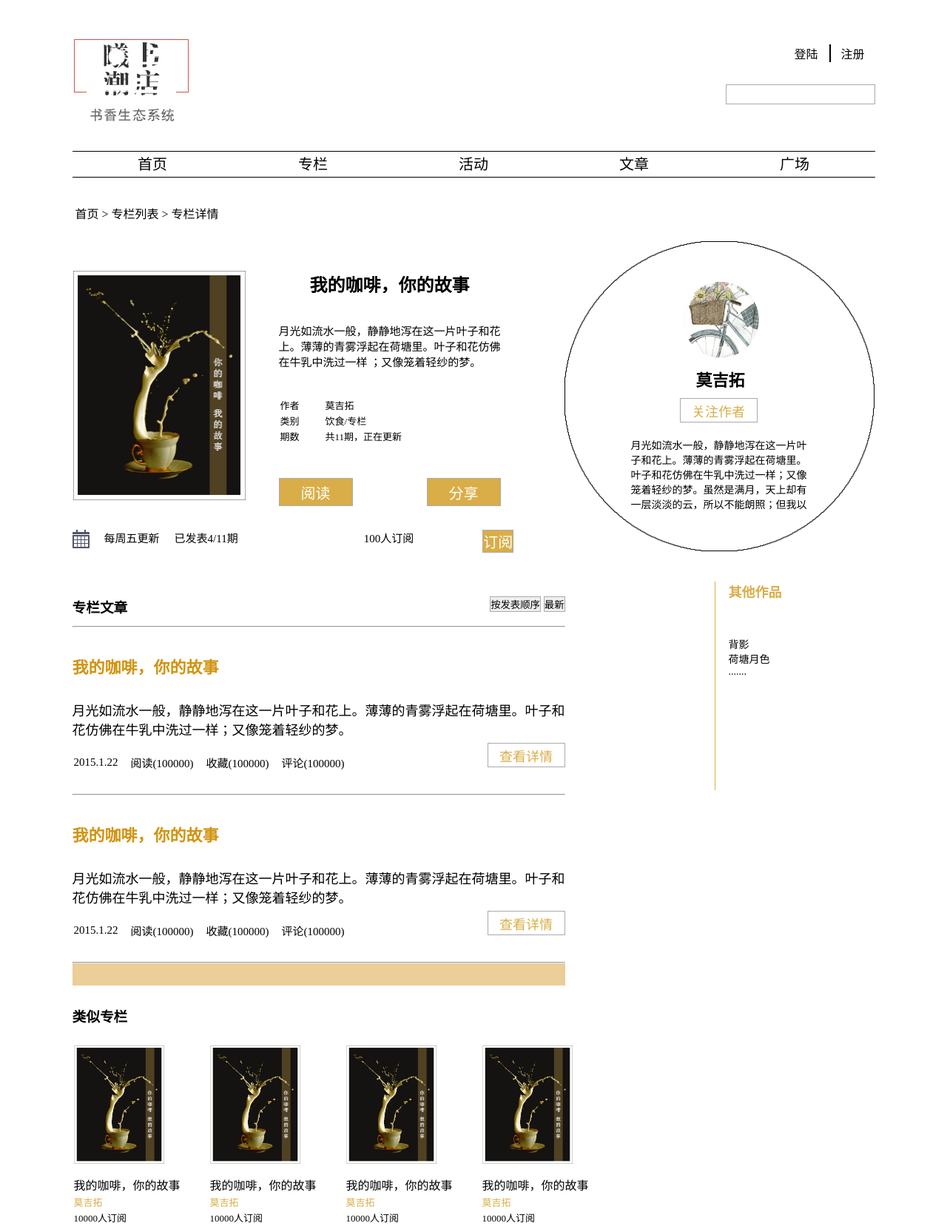
After one commit to NewBeeStudio/xichao-new, a Flask app: page /column_detail in a window 1280 px wide. The commit adds this page. Shown: the whole page at 74% size. Run offline with Flask 2, Linux system fonts and the light colour scheme; some libraries are stand-ins or nearby versions.

Commit message:
add page column-detail

```diff
--- /dev/null
+++ b/xichao/static/css/column_detail.css
@@ -0,0 +1,323 @@
+/*********************专栏介绍*********************/
+#column-info-part{
+	width: 100%;
+	height: 420px;
+	/*border: 2px solid #000000;*/
+}
+
+/*左侧信息*/
+#column-info{
+	width: 55%;
+	height: 420px;
+
+	float: left;
+	/*border: 1px solid #ff0000;*/
+}
+
+#column-name{
+	width: 100%;
+	height: 310px;
+	margin-top: 40px;
+
+	/*float: left;*/
+	/*border: 1px solid #ff0000;*/
+}
+
+
+#column-cover{
+	width: 234px;
+	height: 310px;
+
+	float: left;
+	/*border: 1px solid #000000;*/
+}
+
+#column-cover img{
+	width: 100%;
+	height: 100%;
+}
+
+#column-introduction{
+	width: 300px;
+	height: 100%;
+
+	margin-left: 45px;
+
+	float: left;
+	/*border: 1px solid #000000;*/
+}
+
+#column-introduction h2{
+	height: 30px;
+	text-align: center;
+
+	overflow: auto;
+}
+
+#column-introduction p{
+	height: 80px;
+	font-size: 15px;
+	font-family: 黑体;
+
+	margin-top: 40px;
+	overflow: auto;
+}
+
+#column-introduction table{
+	margin-top: 20px;
+	width: 300px;
+	height: 60px;
+	font-size: 13px;
+	font-family: 黑体;
+
+	overflow: auto;
+}
+
+#column-introduction input{
+	margin-top: 45px;
+
+	width: 100px;
+    height: 38px;
+
+    float: left;
+}
+
+#column-memo{
+	margin-top: 40px;
+	height: 25px;
+	width: 100%;
+
+	/*border: 1px solid #0000ff;*/
+}
+
+#column-memo *{
+	float: left;
+}
+
+#column-memo p{
+	font-family: 黑体;
+	font-size: 15px;
+	margin-left: 20px;
+
+	line-height: 25px;
+}
+
+
+/*专栏作者信息*/
+#column-auther{
+	position: relative;
+	width: 420px;
+	height: 420px;
+
+	float: right;
+	/*border: 1px solid #00ff00;*/
+}
+
+#column-auther img{
+	position: absolute;
+	width: 100%;
+	height: 100%;
+}
+
+#column-auther-inner{
+	position: absolute;
+	margin: 50px 90px 80px 90px;
+
+	width: 242px;
+	height: 300px;
+
+	/*border: 1px solid #000000;*/
+}
+
+#column-auther-inner img{
+	margin: 0 66px 0 66px;
+	width: 110px;
+	height: 110px;
+
+	/*z-index: 2;*/
+	/*border: 1px solid #000000;*/
+}
+
+#column-transparent-circle{
+	z-index: 2;
+}
+
+#column-auther-pic{
+	z-index: 1;
+	overflow: hidden;
+}
+
+#column-auther-inner h2{
+	margin: 120px 66px 0 66px;
+
+	font-family: 黑体;
+	font-size: 22px;
+
+	text-align: center;
+	overflow: auto;
+}
+
+#column-auther-inner input{
+	margin: 10px 66px 0 66px;
+	/*border: 1px solid #D9AE48;*/
+}
+
+.column-button{
+	font-family: 黑体;
+	font-size: 18px;
+
+	background-color: #ffffff;
+    color: #D9AE48;
+
+    width: 105px;
+    height: 33px;
+	text-align: center;
+}
+
+#column-auther-inner p{
+	margin-top: 20px;
+
+	height: 100px;
+	font-family: 微软雅黑;
+	font-size: 14px;
+
+	overflow: auto;
+}
+
+
+
+/**********************专栏文章信息**********************/
+#column-article-part{
+	margin-top: 40px;
+}
+
+/*左侧信息*/
+#column-article-info{
+	margin-top: 20px;
+	width: 666px;
+	float: left;
+	/*height: 1000px;*/
+	/*border: 1px solid #000000;*/
+}
+
+
+#column-title{
+	height: 40px;
+}
+
+#column-article h3{
+	margin-top: 36px;
+	margin-bottom: 30px;
+	color: #d19413;
+	font-size: 22px;
+}
+
+
+#column-article p{
+	font-family: 黑体;
+	font-size: 18px;
+}
+
+#column-article table{
+	padding-top: 20px;
+	padding-bottom: 30px;
+
+	float: left;
+	/*border: 1px solid #D9AE48;*/
+}
+
+#column-article td{
+	padding-right: 15px;
+	font-family: 黑体;
+	font-size: 15px;
+}
+
+#column-article input{
+	margin-top: 6px;
+	float: right;
+	/*border: 1px solid #D9AE48;*/
+}
+
+
+#column-article hr{
+	color: #d19413;
+
+	clear: both;
+}
+
+
+/*其他作品*/
+#column-other-works{
+	margin-left: 202px;
+
+	padding-left: 18px;
+
+	height: 282px;
+
+	float: left;
+	border-left: 1px solid #D9AE48;
+	/*border: 1px solid #D9AE48;*/
+}
+
+#column-other-works h3{
+	font-family: 黑体;
+	font-size: 18px;
+	color: #D9AE48;
+}
+
+#column-other-works ul{
+	margin-top: 48px;
+	font-family: 微软雅黑;
+	font-size: 14px;
+}
+
+
+
+
+/**********************类似专栏*********************/
+#column-related{
+	width: 666px;
+}
+
+#column-separate-block{
+	height: 30px;
+	/*border: 1px solid #000000;*/
+	background-color: #ebce98;
+}
+
+#column-related h3{
+	margin: 27px auto 25px auto;
+}
+
+#column-related td{/*
+	width: 112px;
+	height: 160px;*/
+	padding-right: 60px;
+}
+
+#column-related img{
+	width: 122px;
+	height: 160px;
+}
+
+#column-related-name td{
+	padding-top: 10px;
+
+	padding-right: 0;
+	font-family: 黑体;
+	font-size: 16px;
+	/*border: 1px solid #000000;*/
+}
+
+#column-related-auther td, #column-related-subscription td{
+	/*padding-top: 10px;*/
+
+	padding-right: 0;
+	font-family: 黑体;
+	font-size: 13px;
+	/*border: 1px solid #000000;*/
+}
+
+#column-related-auther td{
+	color: #D9AE48;
+}
--- a/xichao/static/css/main.css
+++ b/xichao/static/css/main.css
@@ -137,7 +137,14 @@ input:focus{
 }
 
 .current-position{
-    height: 88px;
+    position: relative;
+    height: 62px;
+    margin-bottom: 26px;
+}
+
+.current-position p{
+    position: absolute;
+    bottom: 0;
 }
 
 
@@ -148,3 +155,15 @@ input.input-warning{
 input.input-ok{
     border: solid 1.5px #00ff00;
 }
+
+.input-button{
+    /*
+    width: 118px;
+    height: 38px;*/
+
+    font-family: 黑体;
+    font-size: 20px;
+
+    background-color: #D9AE48;
+    color: #ffffff;
+}
--- /dev/null
+++ b/xichao/templates/column_detail.html
@@ -0,0 +1,209 @@
+{% extends "layout.html" %}
+
+<!--css file used-->
+{% block css %}
+	<link href="{{ url_for('static', filename='css/column_detail.css') }}" rel='stylesheet' type='text/css'/>
+{% endblock %}
+
+<!--content-->
+{% block content %}
+
+<!--当前位置-->
+<div class="current-position">
+    <p>&nbsp;首页&nbsp;>&nbsp;专栏列表&nbsp;>&nbsp;专栏详情</p>
+</div>
+
+
+
+<!-- ===================专栏名称及作者====================== -->
+<div id="column-info-part">
+	<!-- 左侧专栏信息 -->
+	<div id="column-info">
+		<!-- 专栏名称和介绍 -->
+		<div id="column-name">
+			<!-- 专栏封面 -->
+			<div id="column-cover">
+				<img src="{{ url_for('static', filename='images/column_detail_pic_1.png') }}">
+			</div>
+
+			<!-- 专栏介绍 -->
+			<div id="column-introduction">
+				<h2>我的咖啡，你的故事</h2>
+				<!-- 正文如果超过一定范围自动出现滑动条-->
+				<p>月光如流水一般，静静地泻在这一片叶子和花上。薄薄的青雾浮起在荷塘里。叶子和花仿佛在牛乳中洗过一样	；又像笼着轻纱的梦。<!--虽然是满月，天上却有一层淡淡的云，所以不能朗照；但我以为这恰是到了好处——酣	眠固不可少，小睡也别有风味的。月光是隔了树照过来的，高处丛生的灌木，落下参差的斑驳的黑影，峭楞楞如鬼一般；弯弯的杨柳的稀疏的倩影，却又像是画在荷叶上。塘中的月色并不均匀；但光与影有着和谐的旋律，如梵婀玲上奏着的名曲。 -->
+				</p>
+
+				<table>
+ 				<tr>
+    				<td>作者</td>
+    				<td>莫吉拓</td>
+  				</tr>
+  				<tr>
+    				<td>类别</td>
+    				<td>饮食/专栏</td>
+  				</tr>
+  				<tr>
+    				<td>期数</td>
+    				<td>共11期，正在更新</td>
+  				</tr>
+				</table>
+
+				<!-- 这个提交到哪？ -->
+				<input class="input-button" type="submit" value="阅读">
+
+				<!-- 分享和订阅怎么实现 -->
+				<input style="float:right" class="input-button" type="submit" value="分享">
+			</div>
+		</div>
+
+		<!-- 日程&订阅栏 -->
+		<div id="column-memo">
+			<img src="{{ url_for('static', filename='images/calendar-ico.png') }}">
+
+			<p>每周五更新</p>
+			<p>已发表4/11期</p>
+
+			<p style="margin-left:170px">100人订阅</p>
+
+			<!-- 分享和订阅怎么实现 -->
+			<input style="float:right" class="input-button" type="submit" value="订阅">
+		</div>
+	</div>
+
+	<!-- 右侧专栏作者介绍 -->
+	<div id="column-auther">
+		<!-- 外围圆 -->
+		<img src="{{ url_for('static', filename='images/white-circle-with-border.png') }}">
+
+		<!-- 作者信息 -->
+		<div id="column-auther-inner">
+			<img id="column-transparent-circle" src="{{ url_for('static', filename='images/transparent-circle.png') }}">
+
+			<!-- 作者头像 -->
+			<img id="column-auther-pic" src="{{ url_for('static', filename='images/article_upload_pic_1.jpg') }}">
+
+			<h2>莫吉拓</h2>
+
+			<!-- 关注按钮 -->
+			<input class="column-button" type="submit" value="关注作者">
+
+			<p>月光如流水一般，静静地泻在这一片叶子和花上。薄薄的青雾浮起在荷塘里。叶子和花仿佛在牛乳中洗过一样；又像笼着轻纱的梦。虽然是满月，天上却有一层淡淡的云，所以不能朗照；但我以为这恰是到了好处——酣眠固不可少，小睡也别有风味的。月光是隔了树照过来的，高处丛生的灌木，落下参差的斑驳的黑影，峭楞楞如鬼一般；弯弯的杨柳的稀疏的倩影，却又像是画在荷叶上。塘中的月色并不均匀；但光与影有着和谐的旋律，如梵婀玲上奏着的名曲。
+
+			</p>
+
+		</div>
+	</div>
+</div>
+
+
+
+<!-- ===================专栏文章====================== -->
+<div id="column-article-part">
+	<!-- 左侧专栏文章信息 -->
+	<div id="column-article-info">
+
+		<!-- 专栏标题部分 -->
+		<div id="column-title">
+			<h3 style="float:left">专栏文章</h3>
+			<div style="float:right">
+			<input type="submit" value="按发表顺序">
+
+			<!-- 最新是什么东西 -->
+			<input type="submit" value="最新">
+			</div>
+		</div>
+
+		<hr/>
+
+		<!-- 专栏文章 -->
+		<div id="column-article">
+			<h3>我的咖啡，你的故事</h3>
+			<p>月光如流水一般，静静地泻在这一片叶子和花上。薄薄的青雾浮起在荷塘里。叶子和花仿佛在牛乳中洗过一样；又像笼着轻纱的梦。<!-- 虽然是满月，天上却有一层淡淡的云，所以不能朗照；但我以为这恰是到了好处——酣眠固不可少，小睡也别有风味的。月光是隔了树照过来的，高处丛生的灌木，落下参差的斑驳的黑影，峭楞楞如鬼一般；弯弯的杨柳的稀疏的倩影，却又像是画在荷叶上。塘中的月色并不均匀；但光与影有着和谐的旋律，如梵婀玲上奏着的名曲。 --></p>
+			<table>
+			<tr>
+			<td>2015.1.22</td>
+			<td>阅读(100000)</td>
+			<td>收藏(100000)</td>
+			<td>评论(100000)</td>
+			</tr>
+			</table>
+
+			<input class="column-button" type="submit" value="查看详情">
+			<hr />
+		</div>
+
+		<!-- 重复 -->
+		<div id="column-article">
+			<h3>我的咖啡，你的故事</h3>
+			<p>月光如流水一般，静静地泻在这一片叶子和花上。薄薄的青雾浮起在荷塘里。叶子和花仿佛在牛乳中洗过一样；又像笼着轻纱的梦。<!-- 虽然是满月，天上却有一层淡淡的云，所以不能朗照；但我以为这恰是到了好处——酣眠固不可少，小睡也别有风味的。月光是隔了树照过来的，高处丛生的灌木，落下参差的斑驳的黑影，峭楞楞如鬼一般；弯弯的杨柳的稀疏的倩影，却又像是画在荷叶上。塘中的月色并不均匀；但光与影有着和谐的旋律，如梵婀玲上奏着的名曲。 --></p>
+			<table>
+			<tr>
+				<td>2015.1.22</td>
+				<td>阅读(100000)</td>
+				<td>收藏(100000)</td>
+				<td>评论(100000)</td>
+			</tr>
+			</table>
+
+			<input class="column-button" type="submit" value="查看详情">
+			<hr />
+		</div>
+
+		<!-- 类似专栏 -->
+		<div id="column-related">
+			<div id="column-separate-block"></div>
+			<h3>类似专栏</h3>
+			<table>
+				<!-- 相关专栏图片 -->
+				<tr>
+					<td><img src="{{ url_for('static', filename='images/column_detail_pic_1.png') }}"></td>
+					<td><img src="{{ url_for('static', filename='images/column_detail_pic_1.png') }}"></td>
+					<td><img src="{{ url_for('static', filename='images/column_detail_pic_1.png') }}"></td>
+					<td><img src="{{ url_for('static', filename='images/column_detail_pic_1.png') }}"></td>
+				</tr>
+
+				<!-- 专栏名称 -->
+				<tr id="column-related-name">
+					<td>我的咖啡，你的故事</td>
+					<td>我的咖啡，你的故事</td>
+					<td>我的咖啡，你的故事</td>
+					<td>我的咖啡，你的故事</td>
+				</tr>
+
+				<!-- 专栏作者 -->
+				<tr id="column-related-auther">
+					<td>莫吉拓</td>
+					<td>莫吉拓</td>
+					<td>莫吉拓</td>
+					<td>莫吉拓</td>
+				</tr>
+
+				<!-- 专栏订阅数 -->
+				<tr id="column-related-subscription">
+					<td>10000人订阅</td>
+					<td>10000人订阅</td>
+					<td>10000人订阅</td>
+					<td>10000人订阅</td>
+				</tr>
+			</table>
+		</div>
+	</div>
+
+	<!-- 右侧其他作品 -->
+	<div id="column-other-works">
+		<h3>其他作品</h3>
+		<ul>
+			<li>背影</li>
+			<li>荷塘月色</li>
+			<li>.......</li>
+		</ul>
+	</div>
+</div>
+
+{% endblock %}
+
+
+<!--js file used-->
+{% block js %}
+
+{% endblock %}
--- a/xichao/templates/login.html
+++ b/xichao/templates/login.html
@@ -7,7 +7,7 @@
 {% block content %}
 <!--当前位置-->
 <div class="current-position">
-
+    <p>登陆</p>
 </div>
 <!--登陆入口-->
 <div id="login-content">
--- a/xichao/templates/register.html
+++ b/xichao/templates/register.html
@@ -7,7 +7,7 @@
 {% block content %}
     <!--当前位置-->
     <div class="current-position">
-
+        <p>注册</p>
     </div>
     <!--注册表单-->
     {% from "test_formhelpers.html" import render_register %}
--- a/xichao/views.py
+++ b/xichao/views.py
@@ -25,6 +25,18 @@ HOST='http://127.0.0.1:5000'
 ARTICLE_TITLE_DEST = os.path.join(os.path.dirname(__file__), 'upload/article/article_title')
 ARTICLE_CONTENT_DEST = os.path.join(os.path.dirname(__file__), 'upload/article/article_content')
 ARTICLE_DEST= os.path.join(os.path.dirname(__file__),'upload/article')
+
+
+##################################### 获取session nick #############################
+def getNick():
+	nick = None
+	if 'user' in session:
+		nick = session['user']
+	elif request.cookies.get('user')!=None:
+		nick = request.cookies.get('user')
+	return nick
+
+
 
 
 @app.route('/')
@@ -268,6 +280,14 @@ def article_draft():
 	return u'草稿保存成功'
 
 
+
+
+#专栏详情页面
+@app.route('/column_detail')
+def coloum_detail():
+	return render_template('column_detail.html', nick = getNick())
+
+
 '''
 
 		ajax请求处理模块
```
Also changed, not shown: xichao/static/images/calendar-ico.png (added), xichao/static/images/column_detail_pic_1.png (added), xichao/static/images/transparent-circle.png (added), xichao/static/images/white-circle-with-border.png (added).
